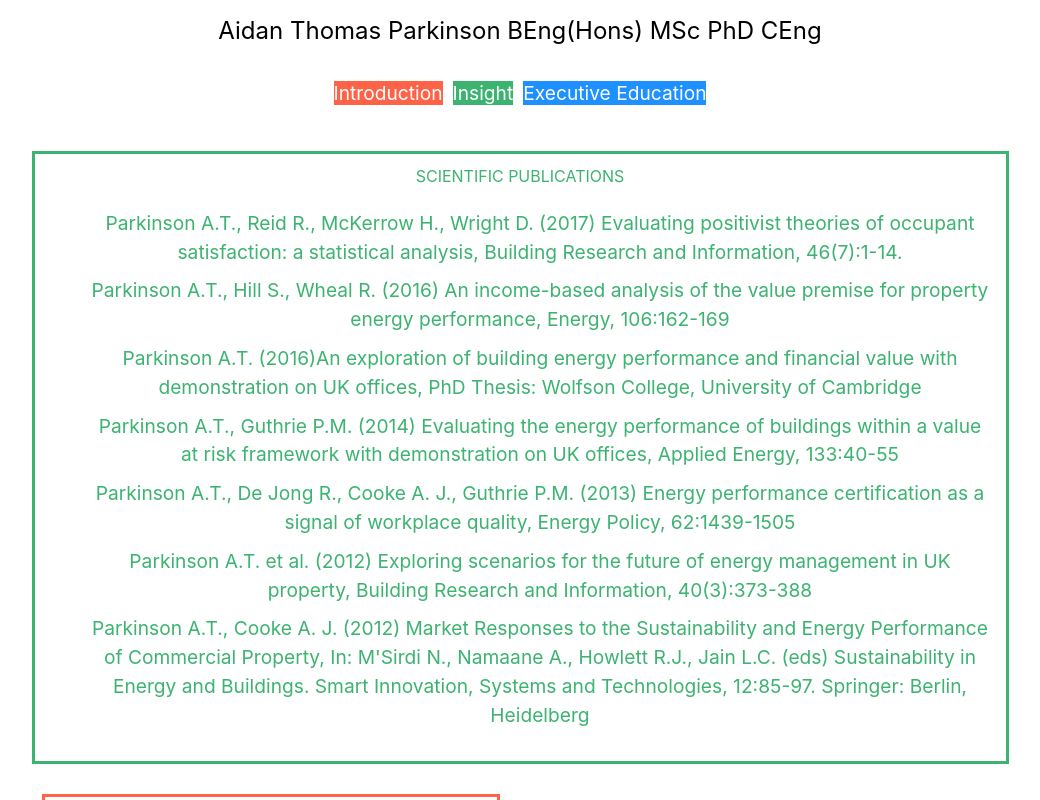
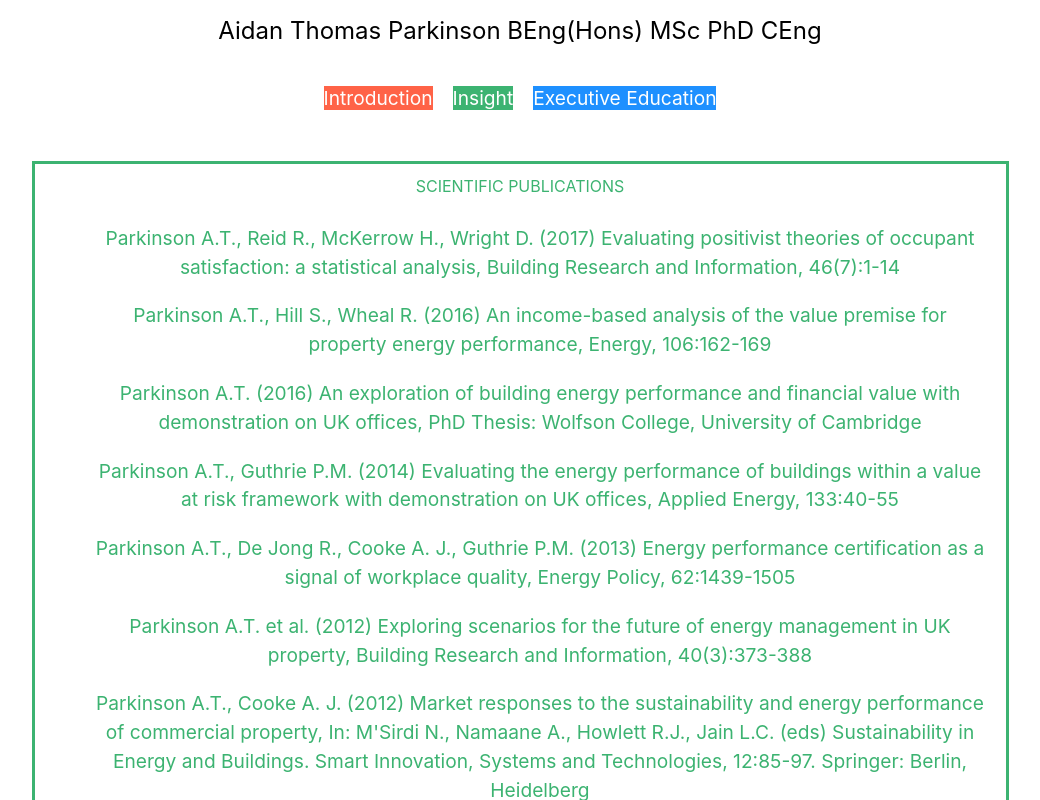
Before and after one commit to aidan-parkinson/react-website, a React (Create React App) app: page /insight in a window 1280 px wide. Shown: the top 800 px of the page, without its empty margins (120-1160 px from the left). Built offline with nearby package versions, Linux system fonts and the light colour scheme.

Commit message:
iss13 iss14 iss15 iss16

```diff
--- a/src/components/insight.js
+++ b/src/components/insight.js
@@ -27,13 +27,13 @@ class Insight extends Component {
           </p>
           <ul>
             <li class="nav-item">
-              <a href="https://www.tandfonline.com/doi/abs/10.1080/09613218.2017.1314148?journalCode=rbri20"><font color="MediumSeaGreen" size="1.2rem">Parkinson A.T., Reid R., McKerrow H., Wright D. (2017) Evaluating positivist theories of occupant satisfaction: a statistical analysis, Building Research and Information, 46(7):1-14.</font></a>
+              <a href="https://www.tandfonline.com/doi/abs/10.1080/09613218.2017.1314148?journalCode=rbri20"><font color="MediumSeaGreen" size="1.2rem">Parkinson A.T., Reid R., McKerrow H., Wright D. (2017) Evaluating positivist theories of occupant satisfaction: a statistical analysis, Building Research and Information, 46(7):1-14</font></a>
             </li>
             <li class="nav-item">
               <a href="https://www.sciencedirect.com/science/article/abs/pii/S0360544216302638"><font color="MediumSeaGreen" size="1.2rem">Parkinson A.T., Hill S., Wheal R. (2016) An income-based analysis of the value premise for property energy performance, Energy, 106:162-169</font></a>
             </li>
             <li class="nav-item">
-              <a href="https://www.repository.cam.ac.uk/handle/1810/261155"><font color="MediumSeaGreen" size="1.2rem">Parkinson A.T. (2016)An exploration of building energy performance and financial value with demonstration on UK offices, PhD Thesis: Wolfson College, University of Cambridge</font></a>
+              <a href="https://www.repository.cam.ac.uk/handle/1810/261155"><font color="MediumSeaGreen" size="1.2rem">Parkinson A.T. (2016) An exploration of building energy performance and financial value with demonstration on UK offices, PhD Thesis: Wolfson College, University of Cambridge</font></a>
             </li>
             <li class="nav-item">
               <a href="https://www.sciencedirect.com/science/article/pii/S0306261914007570?via%3Dihub"><font color="MediumSeaGreen" size="1.2rem">Parkinson A.T., Guthrie P.M. (2014) Evaluating the energy performance of buildings within a value at risk framework with demonstration on UK offices, Applied Energy, 133:40-55</font></a>
@@ -45,7 +45,7 @@ class Insight extends Component {
               <a href="https://www.tandfonline.com/doi/abs/10.1080/09613218.2012.690956"><font color="MediumSeaGreen" size="1.2rem">Parkinson A.T. et al. (2012) Exploring scenarios for the future of energy management in UK property, Building Research and Information, 40(3):373-388</font></a>
             </li>
             <li class="nav-item">
-              <a href="https://link.springer.com/chapter/10.1007/978-3-642-27509-8_7"><font color="MediumSeaGreen" size="1.2rem">Parkinson A.T., Cooke A. J. (2012) Market Responses to the Sustainability and Energy Performance of Commercial Property, In: M'Sirdi N., Namaane A., Howlett R.J., Jain L.C. (eds) Sustainability in Energy and Buildings. Smart Innovation, Systems and Technologies, 12:85-97. Springer: Berlin, Heidelberg</font></a>
+              <a href="https://link.springer.com/chapter/10.1007/978-3-642-27509-8_7"><font color="MediumSeaGreen" size="1.2rem">Parkinson A.T., Cooke A. J. (2012) Market responses to the sustainability and energy performance of commercial property, In: M'Sirdi N., Namaane A., Howlett R.J., Jain L.C. (eds) Sustainability in Energy and Buildings. Smart Innovation, Systems and Technologies, 12:85-97. Springer: Berlin, Heidelberg</font></a>
             </li>
           </ul>
         </div>
@@ -55,22 +55,22 @@ class Insight extends Component {
               <p><font color="Tomato" size="1.2rem">SCIENTIFIC REFEREEING</font></p>
               <ul>
                 <li class="nav-item">
-                  <a href="https://www.journals.elsevier.com/energy"><font color="Tomato" size="1.2rem">Energy</font></a>
+                  <a href="https://www.journals.elsevier.com/energy"><font color="Tomato" padding="10px" size="1.2rem">Energy</font></a>
                 </li>
                 <li class="nav-item">
-                  <a href="https://www.journals.elsevier.com/energy-policy"><font color="Tomato" size="1.2rem">Energy Policy</font></a>
+                  <a href="https://www.journals.elsevier.com/energy-policy"><font color="Tomato" padding="10px" size="1.2rem">Energy Policy</font></a>
                 </li>
                 <li class="nav-item">
-                  <a href="https://www.journals.elsevier.com/applied-energy"><font color="Tomato" size="1.2rem">Applied Energy</font></a>
+                  <a href="https://www.journals.elsevier.com/applied-energy"><font color="Tomato" padding="10px" size="1.2rem">Applied Energy</font></a>
                 </li>
                 <li class="nav-item">
-                  <a href="https://www.journals.elsevier.com/sustainable-cities-and-society"><font color="Tomato" size="1.2rem">Sustainable Cities and Society</font></a>
+                  <a href="https://www.journals.elsevier.com/sustainable-cities-and-society"><font color="Tomato" padding="10px" size="1.2rem">Sustainable Cities and Society</font></a>
                 </li>
                 <li class="nav-item">
-                  <a href="https://www.journals.elsevier.com/energy-economics"><font color="Tomato" size="1.2rem">Energy Economics</font></a>
+                  <a href="https://www.journals.elsevier.com/energy-economics"><font color="Tomato" padding="10px" size="1.2rem">Energy Economics</font></a>
                 </li>
                 <li class="nav-item">
-                  <a href="https://www.journals.elsevier.com/journal-of-environmental-management"><font color="Tomato" size="1.2rem">Journal of Environmental Management</font></a>
+                  <a href="https://www.journals.elsevier.com/journal-of-environmental-management"><font color="Tomato" padding="10px" size="1.2rem">Journal of Environmental Management</font></a>
                 </li>
               </ul>
             </div>
--- a/src/custom.css
+++ b/src/custom.css
@@ -33,7 +33,7 @@
 }
 
 .nav-item {
-  padding:5px 5px 5px 5px !important;
+  padding:10px 10px 10px 10px !important;
   font-size: 1.2rem !important;
   color: inherit;
   float: none;
```
